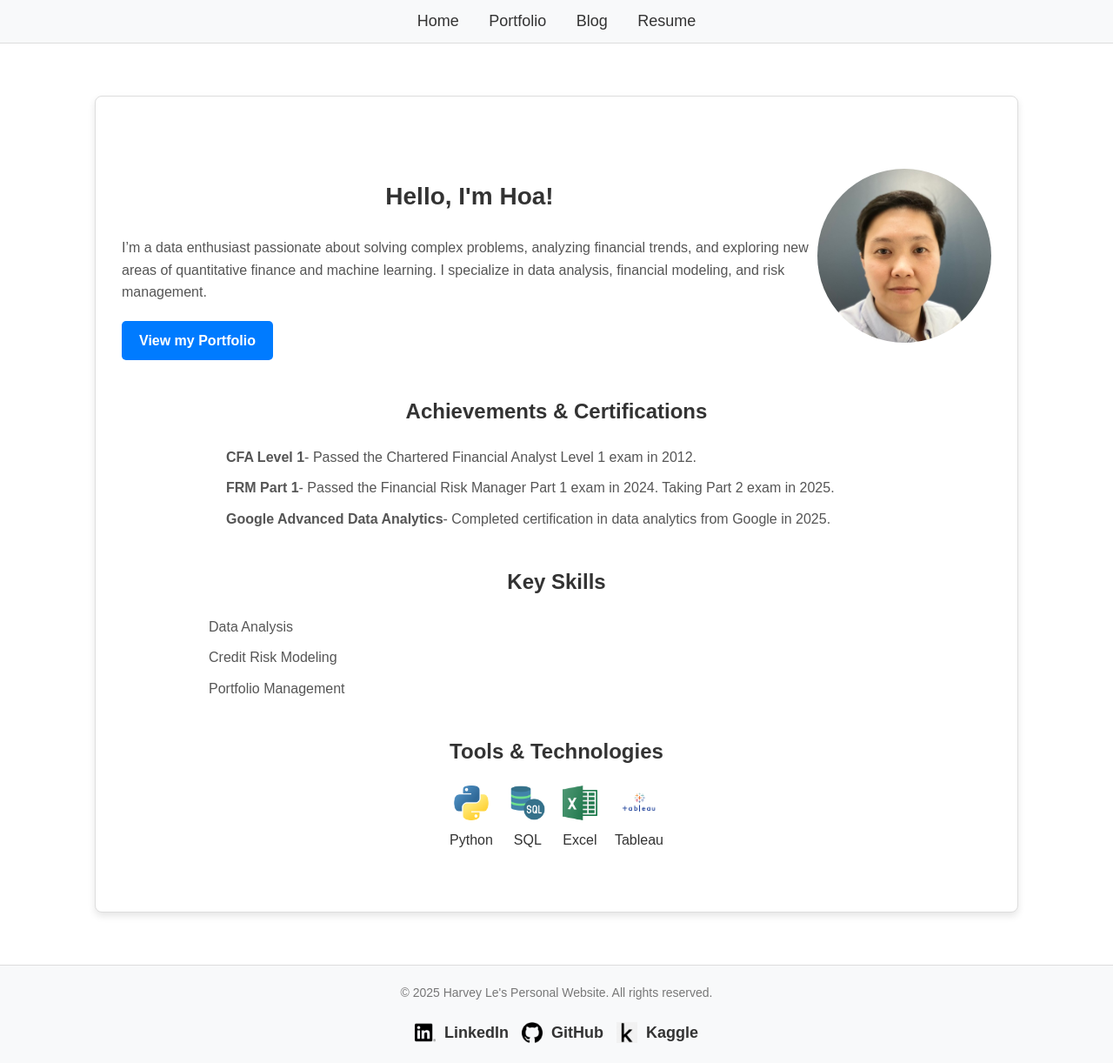
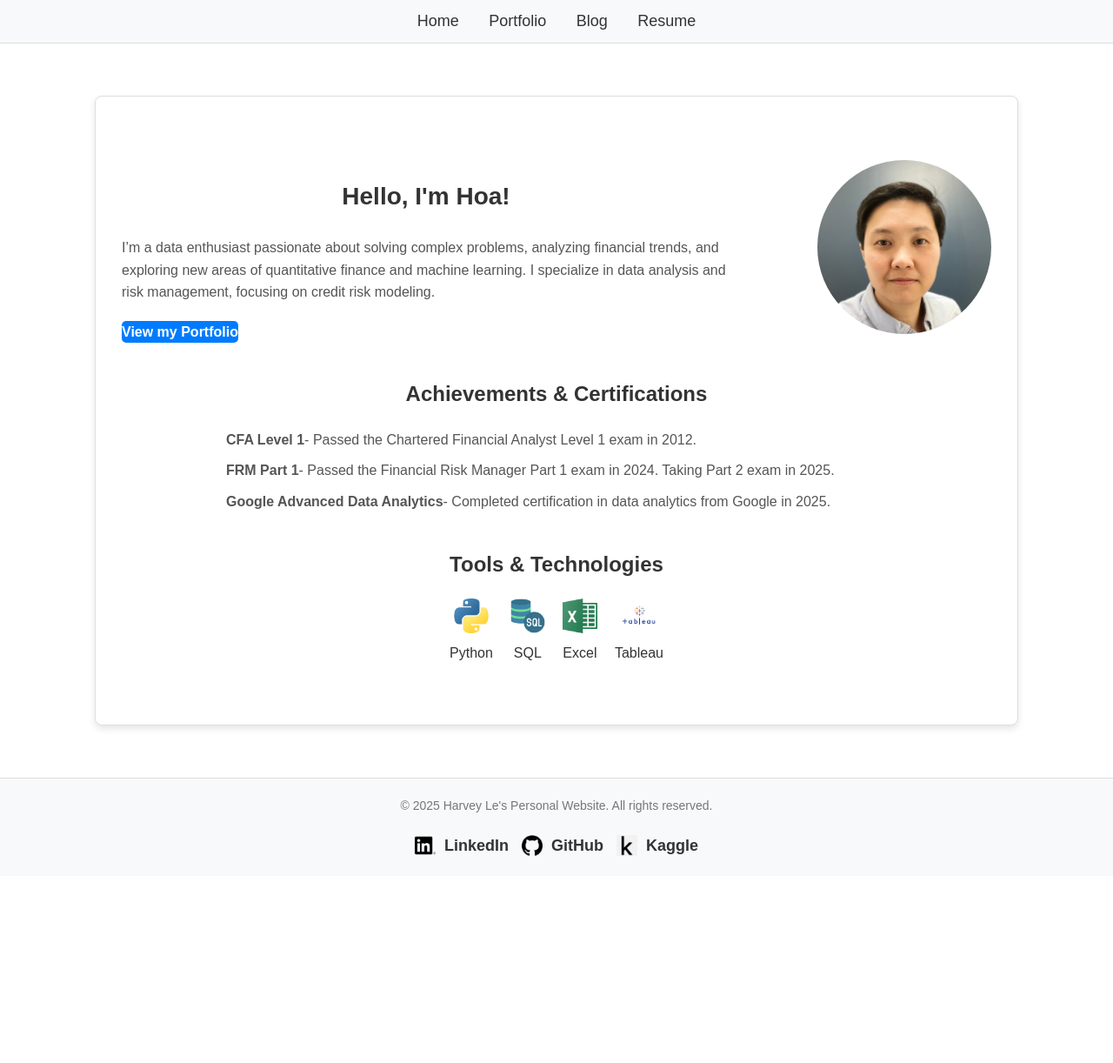
Before and after one commit to Hoale2908/hoale2908.github.io, a Jekyll site: the page built from index.html, in a window 1280 px wide. Shown: the whole page at 87% size. Built offline with Jekyll 4.4.1, drawn with Linux system fonts in a browser that asks for light colours; after the commit the page ends 1007 px from its top, so only the background shows below that.

Commit message:
update css and intro

```diff
--- a/assets/styles.css
+++ b/assets/styles.css
@@ -129,7 +129,7 @@ main {
 }
 
 .intro-text {
-    max-width: 80%;
+    max-width: 70%;
 }
 
 .intro-text h1 {
@@ -145,7 +145,7 @@ main {
 
 .cta-button {
     display: inline-block;
-    padding: 10px 20px;
+    padding: auto 20px;
     background-color: #007bff;
     color: #fff;
     text-decoration: none;
@@ -189,22 +189,10 @@ main {
   text-align: center;
 }
 
-.skills, .tools-technologies {
+.tools-technologies {
   margin: 40px auto;
   max-width: 800px;
   text-align: center;
-}
-
-.skills ul {
-  list-style-type: none;
-  padding: 0;
-  text-align: center;
-}
-
-.skills ul li {
-  font-size: 16px;
-  color: #555;
-  margin-bottom: 10px;
 }
 
 .tools-list {
--- a/index.html
+++ b/index.html
@@ -8,7 +8,7 @@ title: Home
       <h1>Hello, I'm Hoa!</h1>
       <p>
           I’m a data enthusiast passionate about solving complex problems, analyzing financial trends, and exploring new areas of quantitative finance and machine learning.
-          I specialize in data analysis, financial modeling, and risk management.
+          I specialize in data analysis and risk management, focusing on credit risk modeling.
       </p>
 
       <!-- Call to Action (CTA) Button -->
@@ -28,15 +28,6 @@ title: Home
         <li><strong>FRM Part 1</strong> - Passed the Financial Risk Manager Part 1 exam in 2024. Taking Part 2 exam in 2025.</li>
         <li><strong>Google Advanced Data Analytics</strong> - Completed certification in data analytics from Google in 2025.</li>
     </ul>
-</section>
-
-<section class="skills">
-  <h2>Key Skills</h2>
-  <ul>
-      <li>Data Analysis</li>
-      <li>Credit Risk Modeling</li>
-      <li>Portfolio Management</li>
-  </ul>
 </section>
 
 <section class="tools-technologies">
```
